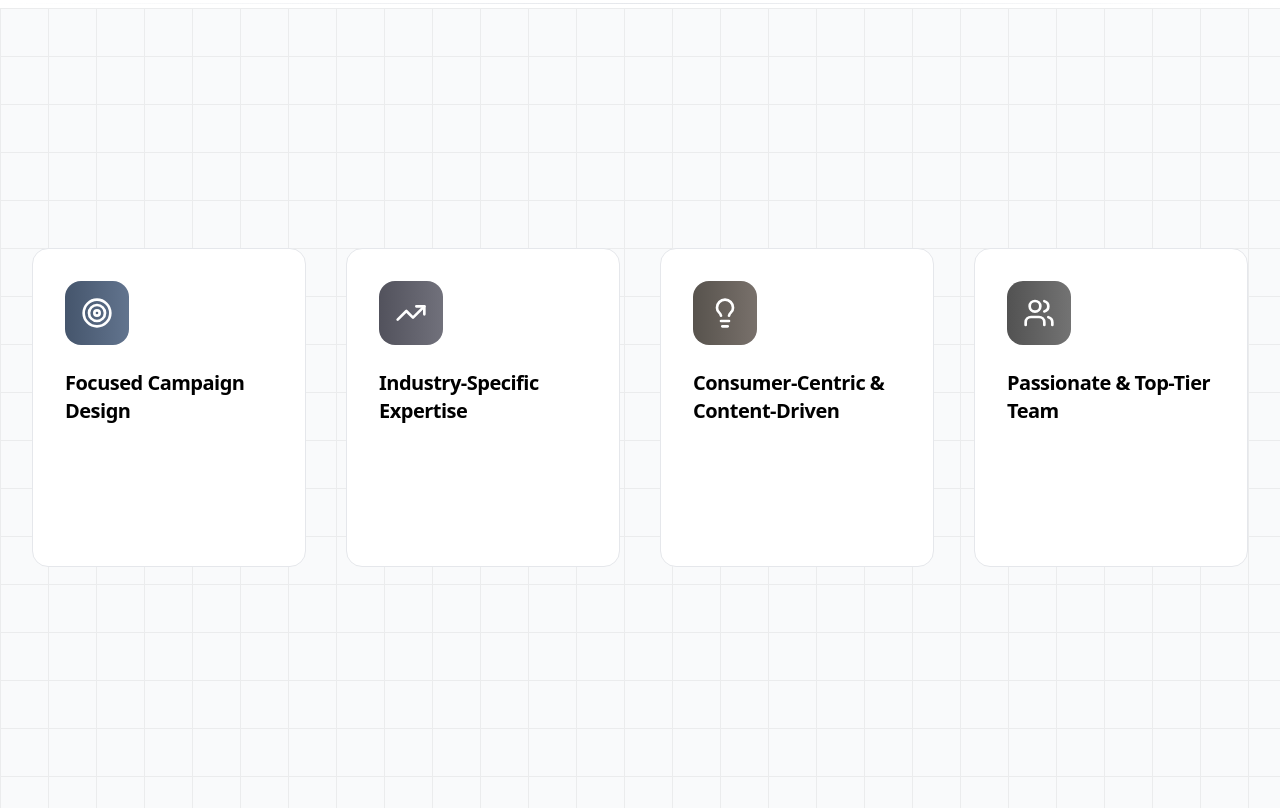
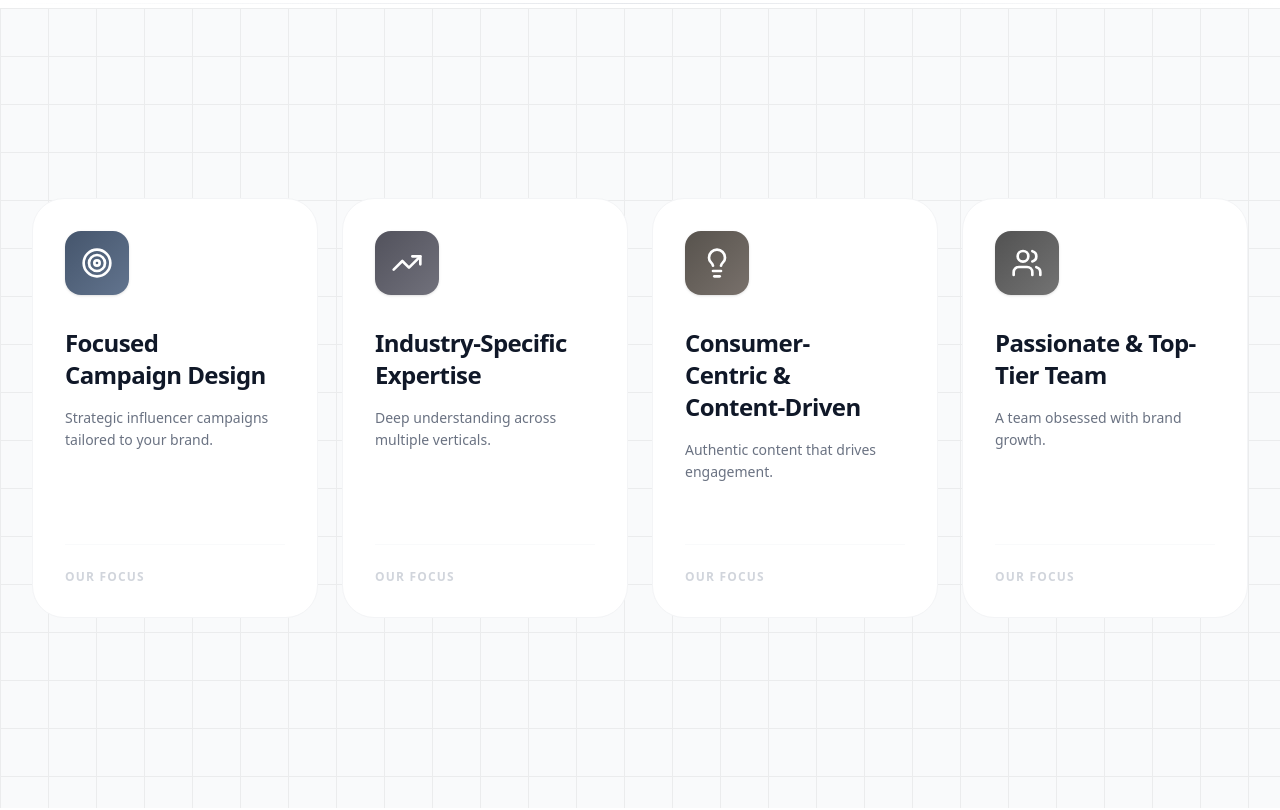
Before and after one commit to Vedantrip/MountLift_Website, a Next.js app: page / in a window 1280 px wide. Shown: the part 837-1647 px from the top of the page. Built offline with nearby package versions, Linux system fonts and the light colour scheme.

Commit message:
Tools for Creator changed according to plan

```diff
--- a/src/app/page.tsx
+++ b/src/app/page.tsx
@@ -27,8 +27,6 @@ export default function MountLift() {
   const caseStudiesRef = useRef<HTMLDivElement>(null)
   const exclusiveRef = useRef<HTMLDivElement>(null)
   const toolsRef = useRef<HTMLDivElement>(null)
-  const representationRef = useRef<HTMLDivElement>(null)
-  const workRef = useRef<HTMLDivElement>(null)
   const contactRef = useRef<HTMLDivElement>(null)
   const heroRef = useRef<HTMLDivElement>(null)
   const headlineRef = useRef<HTMLHeadingElement>(null)
@@ -238,113 +236,50 @@ boundaries.`,
     }
   ]
 
-  const caseStudies = [
-    {
-      brand: 'LUXE BEAUTY',
-      description: 'Launched new product line with 15 luxury lifestyle influencers',
-      metrics: '2.3M Reach • 12% Engagement Rate',
-      image: '/api/placeholder/400/300'
-    },
-    {
-      brand: 'TECH FORWARD',
-      description: 'Tech product launch through micro-influencer network',
-      metrics: '1.8M Reach • 8% Conversion Rate',
-      image: '/api/placeholder/400/300'
-    },
-    {
-      brand: 'URBAN STYLE',
-      description: 'Fashion campaign with street style influencers',
-      metrics: '3.1M Reach • 15% Engagement Rate',
-      image: '/api/placeholder/400/300'
-    }
-  ]
-
+  // UPDATED: Only the 6 requested tools
   const creatorTools = [
     {
       title: 'Engagement Rate Calculator',
-      description: 'Calculate your true engagement rate across all platforms to understand your content performance.',
+      description: 'Calculate your true engagement rate across all platforms.',
       icon: Calculator,
       color: 'from-blue-600 to-blue-500',
       category: 'Analytics',
       featured: true
     },
     {
-      title: 'Content Planning Calendar',
-      description: 'Plan and schedule your content strategically with our AI-powered content calendar.',
-      icon: Calendar,
-      color: 'from-purple-600 to-purple-500',
-      category: 'Planning'
+      title: 'Hashtag Generator',
+      description: 'Generate trending hashtags to maximize reach.',
+      icon: Hash,
+      color: 'from-pink-600 to-pink-500',
+      category: 'Growth'
+    },
+    {
+      title: 'Rate Calculator',
+      description: 'Determine your worth with industry standards.',
+      icon: DollarSign,
+      color: 'from-yellow-600 to-yellow-500',
+      category: 'Monetization'
     },
     {
       title: 'Media Kit Builder',
-      description: 'Create professional media kits with your stats, demographics, and portfolio.',
+      description: 'Create professional media kits with your stats.',
       icon: FileText,
       color: 'from-green-600 to-green-500',
       category: 'Professional'
     },
     {
-      title: 'Rate Calculator',
-      description: 'Determine your worth with our industry-standard pricing calculator.',
-      icon: DollarSign,
-      color: 'from-yellow-600 to-yellow-500',
-      category: 'Monetization',
-      featured: true
-    },
-    {
-      title: 'Hashtag Generator',
-      description: 'Generate trending and relevant hashtags to maximize your content reach.',
-      icon: Hash,
-      color: 'from-pink-600 to-pink-500',
-      category: 'Growth'
-    },
-    {
-      title: 'Brand Collaboration Finder',
-      description: 'Connect with brands looking for creators like you.',
-      icon: Users,
-      color: 'from-indigo-600 to-indigo-500',
-      category: 'Partnerships'
-    },
-    {
-      title: 'Content Performance Analytics',
-      description: 'Deep dive into your content performance with detailed analytics.',
-      icon: Analytics,
-      color: 'from-red-600 to-red-500',
-      category: 'Analytics'
+      title: 'Content Idea Generator',
+      description: 'Never run out of content ideas with AI.',
+      icon: Lightbulb,
+      color: 'from-amber-600 to-amber-500',
+      category: 'Planning'
     },
     {
       title: 'Video Editing Tools',
-      description: 'Professional video editing tools and templates for social media.',
+      description: 'Professional video templates for social media.',
       icon: Video,
       color: 'from-orange-600 to-orange-500',
       category: 'Creation'
-    },
-    {
-      title: 'Photo Enhancement Suite',
-      description: 'AI-powered photo editing and enhancement tools.',
-      icon: Camera,
-      color: 'from-teal-600 to-teal-500',
-      category: 'Creation'
-    },
-    {
-      title: 'Competitor Analysis',
-      description: 'Analyze competitor strategies and identify opportunities.',
-      icon: BarChart3,
-      color: 'from-gray-600 to-gray-500',
-      category: 'Analytics'
-    },
-    {
-      title: 'Sponsorship Contract Templates',
-      description: 'Professional contract templates for brand partnerships.',
-      icon: Shield,
-      color: 'from-emerald-600 to-emerald-500',
-      category: 'Professional'
-    },
-    {
-      title: 'Content Idea Generator',
-      description: 'Never run out of content ideas with our AI-powered generator.',
-      icon: Lightbulb,
-      color: 'from-amber-600 to-amber-500',
-      category: 'Planning'
     }
   ]
 
@@ -556,13 +491,12 @@ boundaries.`,
       {/* Section Divider */}
       <div className="relative h-px bg-gradient-to-r from-transparent via-gray-200 to-transparent my-1"></div>
 
-      {/* Key Benefits Cards */}
+      {/* Key Benefits Cards (Redesigned - Slide Up Drawer) */}
       <section
         id="benefits"
         ref={benefitsRef}
         className="relative min-h-screen px-6 lg:px-8 bg-gray-50 overflow-hidden flex items-center"
       >
-        {/* Grid background */}
         <div className="absolute inset-0 pointer-events-none opacity-[0.05]">
           <div
             className="absolute inset-0"
@@ -576,83 +510,64 @@ boundaries.`,
           />
         </div>
 
-        <div className="relative z-10 max-w-7xl mx-auto w-full">
-          <div className="grid grid-cols-1 md:grid-cols-2 lg:grid-cols-4 gap-10">
+        <div className="relative z-10 max-w-7xl mx-auto w-full py-20">
+          <div className="grid grid-cols-1 md:grid-cols-2 lg:grid-cols-4 gap-6">
             {benefits.map((benefit, index) => {
               const Icon = benefit.icon
 
               return (
                 <div
                   key={index}
-                  onMouseEnter={() => setActiveBenefit(index)}
-                  onMouseLeave={() => setActiveBenefit(null)}
-                  className="relative bg-white border border-gray-200 rounded-2xl transition-all duration-500 hover:shadow-xl cursor-pointer"
+                  className="group relative h-[420px] bg-white rounded-[2rem] border border-gray-100 overflow-hidden transition-all duration-500 hover:shadow-2xl hover:border-gray-200"
                 >
-                  {/* MODIFIED: The Popup Box */}
-                  {activeBenefit === index && (
-                    <div className="fixed inset-0 z-[999] flex items-center justify-center pointer-events-none">
-                      {/* 1. Transparent Backdrop (doesn't block mouse) */}
-                      <div className="absolute inset-0 bg-white/20 backdrop-blur-sm transition-opacity duration-300" />
+                  {/* Ambient Background Glow */}
+                  <div
+                    className={`absolute top-0 right-0 w-[300px] h-[300px] bg-gradient-to-br ${benefit.color} opacity-0 group-hover:opacity-5 blur-[80px] transition-opacity duration-700 pointer-events-none rounded-full translate-x-1/3 -translate-y-1/3`}
+                  />
 
-                      {/* 2. The Form Sized Box */}
+                  {/* --- MAIN CARD CONTENT (Visible Default) --- */}
+                  <div className="absolute inset-0 p-8 flex flex-col h-full z-10">
+                    <div className="mb-auto">
+                      {/* Icon Container */}
                       <div
-                        className="relative bg-white w-full max-w-md p-8 rounded-3xl shadow-2xl border border-gray-100 transform transition-all duration-300 scale-100 opacity-100"
-                        style={{ animation: 'hero-fade 0.3s ease-out' }}
-                      >
-                        <div className="text-center">
-                          {/* Icon */}
-                          <div
-                            className={`mx-auto mb-6 w-16 h-16 rounded-2xl
-                            bg-gradient-to-r ${benefits[activeBenefit].color}
-                            flex items-center justify-center shadow-lg`}
-                          >
-                            {React.createElement(benefits[activeBenefit].icon, {
-                              className: "w-8 h-8 text-white"
-                            })}
-                          </div>
-
-                          {/* Title */}
-                          <h2 className="text-2xl font-bold mb-4 tracking-tight text-gray-900">
-                            {benefits[activeBenefit].title}
-                          </h2>
-
-                          {/* Description */}
-                          <p className="text-gray-600 leading-relaxed text-sm mb-6">
-                            {benefits[activeBenefit].long}
-                          </p>
-
-                          {/* Footer Hint */}
-                          <div className="pt-4 border-t border-gray-50">
-                            <p className="text-xs uppercase tracking-widest text-gray-400 font-medium">
-                              Move cursor away to close
-                            </p>
-                          </div>
-                        </div>
-                      </div>
-                    </div>
-                  )}
-
-                  {/* Standard Card Inner Content (Visible when inactive) */}
-                  <div className="p-8 h-full flex flex-col justify-between">
-                    <div
-                      className={`w-16 h-16 bg-gradient-to-r ${benefit.color}
-                      rounded-2xl flex items-center justify-center
-                      transition-all duration-500 group-hover:scale-110`}
+                        className={`w-16 h-16 rounded-2xl bg-gradient-to-br ${benefit.color} flex items-center justify-center mb-8 shadow-sm group-hover:scale-90 group-hover:shadow-md transition-all duration-500`}
                       >
                         <Icon className="w-8 h-8 text-white" />
                       </div>
 
-                    <h3 className="text-xl font-bold tracking-tight mt-6">
+                      {/* Title */}
+                      <h3 className="text-2xl font-bold tracking-tight text-gray-900 mb-4 pr-4">
                         {benefit.title}
                       </h3>
 
-                    <p className="mt-6 text-gray-600 text-sm leading-relaxed opacity-0 translate-y-6 transition-all duration-500 group-hover:opacity-100 group-hover:translate-y-0">
+                      {/* Short Description */}
+                      <p className="text-gray-500 text-sm leading-relaxed font-light group-hover:opacity-20 transition-opacity duration-500">
                         {benefit.short}
                       </p>
+                    </div>
 
-                    <div className="mt-auto pt-6 text-xs uppercase tracking-widest text-gray-400 opacity-0 transition-opacity duration-500 group-hover:opacity-100">
+                    {/* Footer Label */}
+                    <div className="pt-6 border-t border-gray-50 mt-auto group-hover:opacity-20 transition-opacity duration-500">
+                      <div className="text-xs font-bold uppercase tracking-widest text-gray-300">
                         Our Focus
                       </div>
+                    </div>
+                  </div>
+
+                  {/* --- SLIDE-UP DRAWER (Visible on Hover) --- */}
+                  <div className="absolute inset-0 bg-white/95 backdrop-blur-xl p-8 flex flex-col justify-center translate-y-full group-hover:translate-y-0 transition-transform duration-500 ease-[cubic-bezier(0.23,1,0.32,1)] z-20">
+                    <div className="mb-6 flex items-center gap-3 opacity-0 group-hover:opacity-100 transition-opacity duration-500 delay-100">
+                      <div className={`w-8 h-8 rounded-lg bg-gradient-to-br ${benefit.color} flex items-center justify-center`}>
+                        <Icon className="w-4 h-4 text-white" />
+                      </div>
+                      <h4 className="text-sm font-bold text-gray-900 uppercase tracking-wide">Deep Dive</h4>
+                    </div>
+
+                    <p className="text-gray-700 leading-relaxed text-sm mb-6 opacity-0 group-hover:opacity-100 transition-opacity duration-500 delay-150">
+                      {benefit.long}
+                    </p>
+
+                    <div className="w-12 h-1 bg-gray-100 rounded-full mb-auto"></div>
                   </div>
                 </div>
               )
@@ -664,7 +579,7 @@ boundaries.`,
       {/* Section Divider */}
       <div className="relative h-px bg-gradient-to-r from-transparent via-gray-200 to-transparent my-1"></div>
 
-      {/* Our Work / Process Section (Replaces Case Studies) */}
+      {/* Our Work / Campaign Roadmap (Replaced Case Studies) */}
       <section id="our-work" ref={caseStudiesRef} className="py-32 px-6 lg:px-8 bg-white relative overflow-hidden">
         <div className="max-w-7xl mx-auto">
           <div className="text-center mb-20">
@@ -851,7 +766,6 @@ boundaries.`,
           </div>
 
           <div className="text-center mt-16">
-            {/* UPDATED BUTTON: Now links to #contact */}
             <Link
               href="#contact"
               className="inline-block px-8 py-4 bg-black text-white font-medium rounded-full hover:bg-gray-800 transition-all duration-300 transform hover:scale-105 hover:shadow-lg"
@@ -866,7 +780,7 @@ boundaries.`,
       <div className="relative h-px bg-gradient-to-r from-transparent via-gray-200 to-transparent my-1"></div>
 
       {/* Tools for Creators Section */}
-      <section ref={toolsRef} className="py-32 px-6 lg:px-8 bg-white relative overflow-hidden">
+      <section id="tools" ref={toolsRef} className="py-32 px-6 lg:px-8 bg-white relative overflow-hidden">
         {/* Floating decorative elements */}
         <div
           className="absolute top-20 left-10 w-24 h-24 glossy-bubble floating-element"
@@ -903,18 +817,17 @@ boundaries.`,
               }}
             >
               Empower your creative journey with our comprehensive suite of professional tools.
-              From analytics to content planning, we've got everything you need to succeed.
+              Everything you need to grow, monetize, and succeed.
             </p>
           </div>
 
-          {/* Featured Tools */}
+          {/* Tools Grid - Updated for 6 items */}
           <div className="mb-16">
-            <h3 className="text-2xl font-semibold mb-8 text-center">Featured Tools</h3>
-            <div className="grid md:grid-cols-2 gap-8">
-              {creatorTools.filter(tool => tool.featured).map((tool, index) => (
+            <div className="grid md:grid-cols-2 lg:grid-cols-3 gap-8">
+              {creatorTools.map((tool, index) => (
                 <div
                   key={index}
-                  className="group relative bg-gradient-to-br from-gray-50 to-white border border-gray-200 rounded-2xl p-8 hover:shadow-2xl transition-all duration-500 hover:-translate-y-2 overflow-hidden"
+                  className="group relative bg-gradient-to-br from-gray-50 to-white border border-gray-200 rounded-2xl p-8 hover:shadow-2xl transition-all duration-500 hover:-translate-y-2 overflow-hidden h-full flex flex-col justify-between"
                   style={{
                     opacity: visibleSections.has('tools') ? 1 : 0,
                     transform: visibleSections.has('tools') ? 'translateY(0)' : 'translateY(40px)',
@@ -933,62 +846,48 @@ boundaries.`,
                       {tool.title}
                     </h4>
 
-                    <p className="text-gray-600 mb-6 leading-relaxed">
+                    <p className="text-gray-600 mb-6 leading-relaxed text-sm">
                       {tool.description}
                     </p>
+                  </div>
 
-                    <div className="flex items-center justify-between">
-                      <span className="text-sm font-medium text-gray-500 bg-gray-100 px-3 py-1 rounded-full">
+                  <div className="relative z-10 flex items-center justify-between mt-auto pt-4 border-t border-gray-100/50">
+                    <span className="text-xs font-medium text-gray-500 bg-gray-100 px-3 py-1 rounded-full">
                       {tool.category}
                     </span>
                     <Link
                       href="/work-in-progress"
-                      className="flex items-center space-x-2 text-sm font-medium text-gray-600 hover:text-black group"
+                      className="flex items-center space-x-2 text-sm font-medium text-gray-600 hover:text-black group-hover:translate-x-1 transition-all"
                     >
                       <span>Try Now</span>
-                        <ChevronRight className="w-4 h-4 transition-transform group-hover:translate-x-1" />
+                      <ChevronRight className="w-4 h-4" />
                     </Link>
-                    </div>
                   </div>
                 </div>
               ))}
             </div>
           </div>
 
-          {/* All Tools Grid */}
-          <div>
-            <h3 className="text-2xl font-semibold mb-8 text-center">All Creator Tools</h3>
-            <div className="grid sm:grid-cols-2 lg:grid-cols-3 gap-6">
-              {creatorTools.map((tool, index) => (
+          {/* CTA Section */}
+          <div className="mt-20 text-center">
             <div
-                  key={index}
-                  className="group bg-white border border-gray-200 rounded-xl p-6 hover:shadow-xl transition-all duration-300 hover:-translate-y-1 cursor-pointer"
+              className="bg-gradient-to-r from-gray-100 to-gray-50 rounded-3xl p-12 border border-gray-200"
               style={{
                 opacity: visibleSections.has('tools') ? 1 : 0,
-                    transform: visibleSections.has('tools') ? 'translateY(0)' : 'translateY(30px)',
-                    transition: `all 0.6s cubic-bezier(0.25, 0.46, 0.45, 0.94) ${0.5 + index * 0.05}s`
+                transform: visibleSections.has('tools') ? 'translateY(0)' : 'translateY(40px)',
+                transition: 'all 0.8s cubic-bezier(0.25, 0.46, 0.45, 0.94) 0.8s'
               }}
             >
-                  <div className={`w-12 h-12 bg-gradient-to-br ${tool.color} rounded-xl flex items-center justify-center mb-4 group-hover:scale-110 transition-transform duration-300`}>
-                    <tool.icon className="w-6 h-6 text-white" />
+              <h3 className="text-3xl font-bold mb-4">Ready to Level Up?</h3>
+              <p className="text-gray-600 mb-8 max-w-2xl mx-auto">
+                Join thousands of creators who use our tools to grow their audience,
+                increase engagement, and monetize effectively.
+              </p>
+              <div className="flex flex-col sm:flex-row gap-4 justify-center">
+                <button className="px-8 py-4 bg-black text-white font-medium rounded-full hover:bg-gray-800 transition-all duration-300 transform hover:scale-105 hover:shadow-lg">
+                  Start Free Trial
+                </button>
               </div>
-
-                  <h4 className="text-lg font-semibold mb-2 group-hover:text-gray-700 transition-colors">
-                    {tool.title}
-                  </h4>
-
-                  <p className="text-gray-600 text-sm mb-4 leading-relaxed">
-                    {tool.description}
-                  </p>
-
-                  <div className="flex items-center justify-between">
-                    <span className="text-xs font-medium text-gray-500 bg-gray-50 px-2 py-1 rounded-full">
-                      {tool.category}
-                    </span>
-                    <ChevronRight className="w-4 h-4 text-gray-400 group-hover:text-gray-600 group-hover:translate-x-1 transition-all" />
-                  </div>
-                </div>
-              ))}
             </div>
           </div>
         </div>
```
Lines whose indentation alone changed are shown as unchanged.
